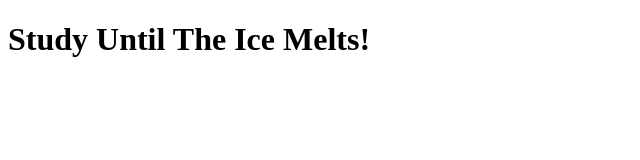
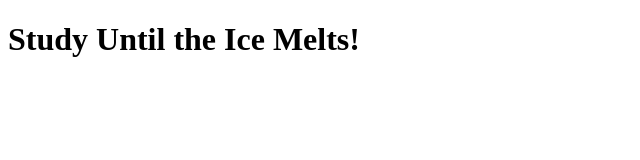
Before and after one commit to Iamkaylaeunji14/Melt-timer, a plain HTML site: page index.html in a window 1280 px wide. Shown: the whole page, without its empty margins (0-640 px from the left). Drawn offline with Linux system fonts and the light colour scheme.

Commit message:
capitalization change

```diff
--- a/index.html
+++ b/index.html
@@ -3,9 +3,9 @@
 <head>
     <meta charset="UTF-8">
     <meta name="viewport" content="width=device-width, initial-scale=1.0">
-    <title>Study Until The Ice Melts</title>
+    <title>Study Until the Ice Melts</title>
 </head>
 <body>
-    <h1>Study Until The Ice Melts!</h1>
+    <h1>Study Until the Ice Melts!</h1>
 </body>
 </html>
```
